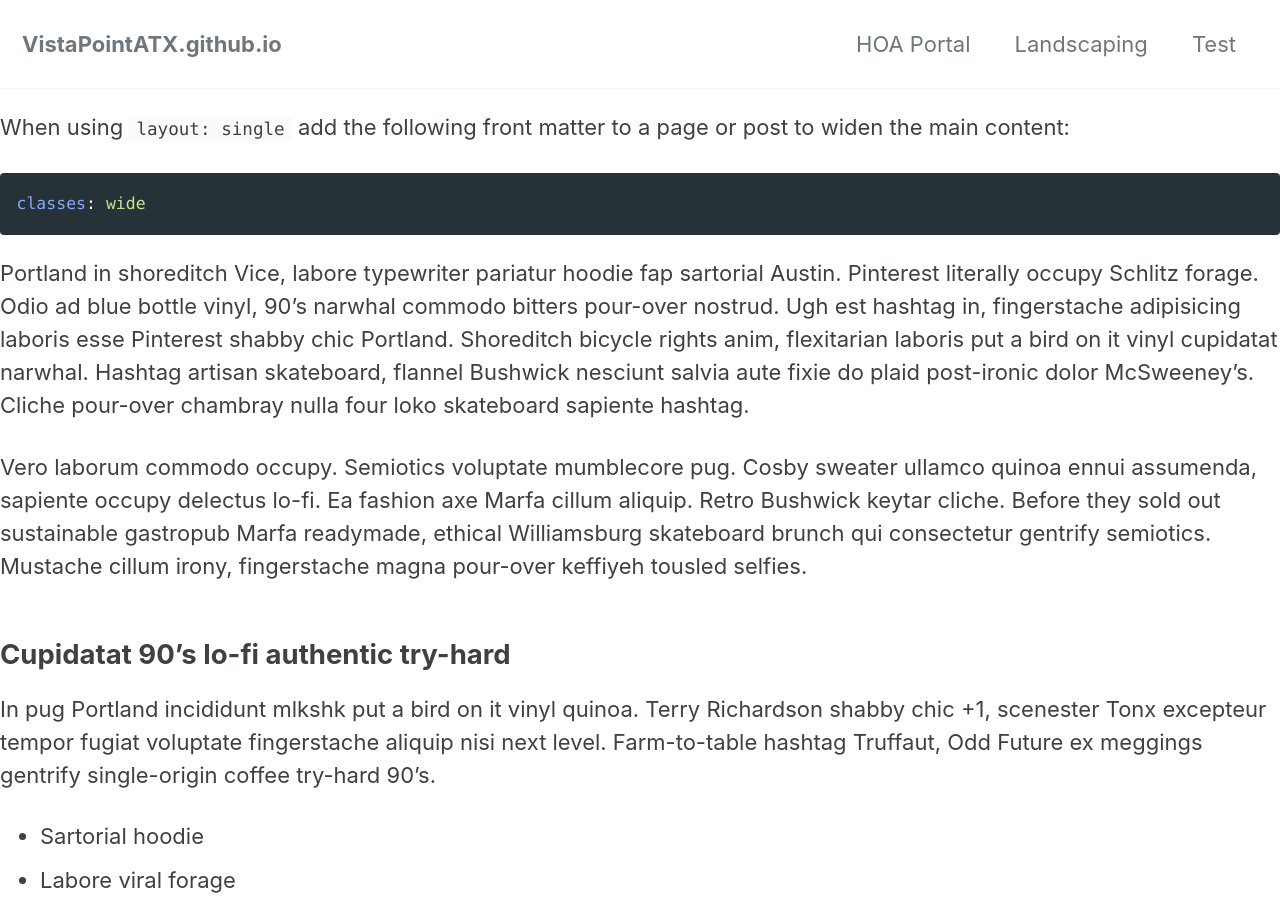
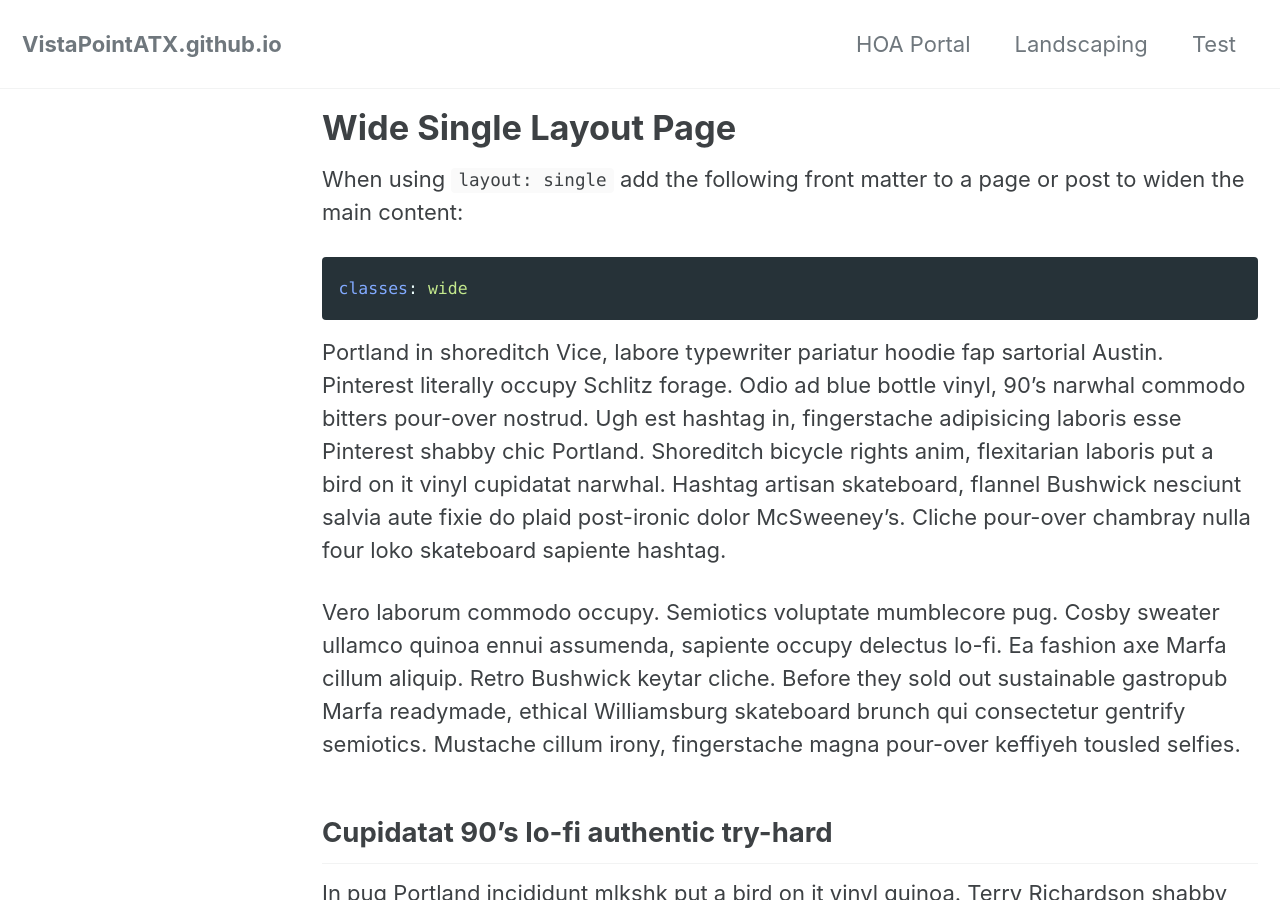
Before and after one commit to VistaPointATX/VistaPointATX.github.io, a Jekyll site: the page built from landscaping.md, in a window 1280 px wide and 900 px high. Built offline with Jekyll 4.4.1, drawn with Linux system fonts in a browser that asks for light colours; cached includes are drawn as plain includes; our own code applies the rules of GitHub Pages for plain Markdown files; part of the change alters nothing that is shown.

Commit message:
Update _config.yml

```diff
--- a/_config.yml
+++ b/_config.yml
@@ -1,3 +1,10 @@
 remote_theme: "mmistakes/minimal-mistakes@4.22.0"
 plugins:
   - jekyll-include-cache
+defaults:
+  # _pages
+  - scope:
+      path: ""
+      type: pages
+    values:
+      layout: single
```
